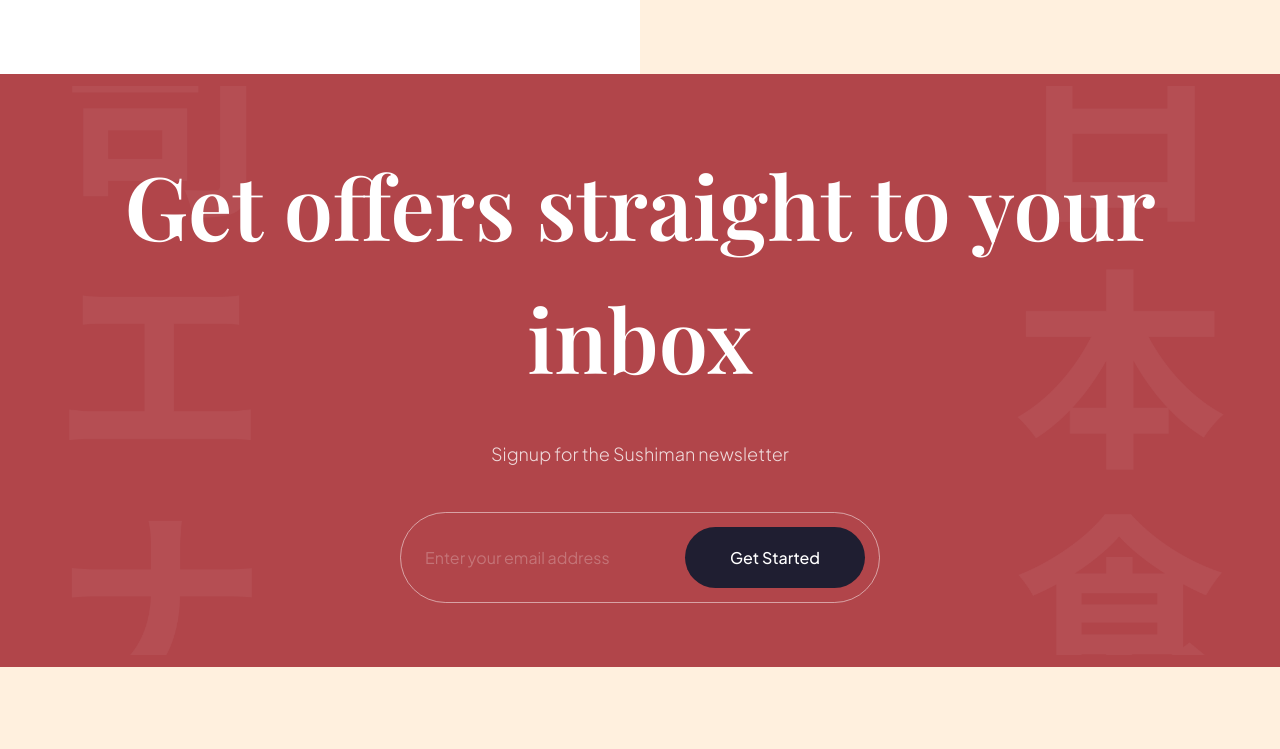
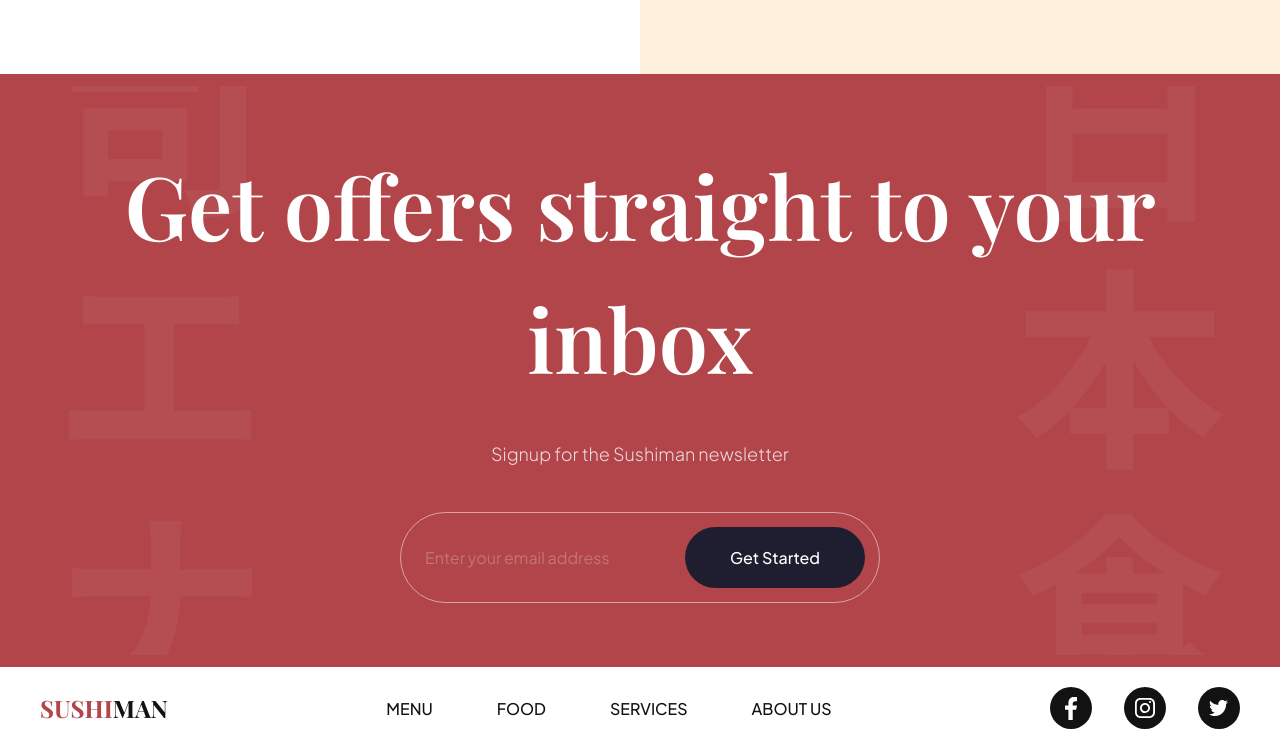
Before and after one commit to SwapnilBhattacharya05/sushi_landing_page, a website built with Vite: page index.html in a window 1280 px wide. Shown: the part 3624-4373 px from the top of the page. Before the commit the page ends 4291 px from the top, so only its background shows below. Built offline with nearby package versions, Linux system fonts and the light colour scheme.

Commit message:
Create footer

```diff
--- a/css/sections/footer.css
+++ b/css/sections/footer.css
@@ -0,0 +1,59 @@
+.footer {
+  width: 100%;
+  padding: 20px 40px;
+  background: var(--color-white);
+  flex-wrap: wrap;
+  gap: 20px;
+  overflow: hidden;
+}
+
+.footer__logo {
+  font-size: 24px;
+  font-weight: bold;
+  font-family: var(--playfair-display);
+  text-transform: uppercase;
+  color: var(--secondary-color);
+  cursor: pointer;
+}
+
+.footer__logo span {
+  color: var(--primary-color);
+}
+
+.footer ul {
+  list-style: none;
+  display: flex;
+  flex-wrap: wrap;
+  flex-direction: row;
+  gap: 64px;
+}
+
+.footer ul:last-child {
+  gap: 32px;
+}
+
+.footer__nav li {
+  font-size: 16px;
+  font-weight: 500;
+  font-family: var(--plus-jakarta-sans);
+  text-transform: uppercase;
+  color: var(--secondary-color);
+  cursor: pointer;
+}
+
+.footer__social li {
+  width: 42px;
+  height: 42px;
+  background-color: var(--secondary-color);
+  border-radius: 100%;
+  cursor: pointer;
+}
+
+.footer__social li a img {
+  display: flex;
+  align-items: center;
+  justify-content: center;
+  width: 100%;
+  height: 100%;
+  object-fit: contain;
+}
--- a/index.html
+++ b/index.html
@@ -316,6 +316,36 @@
     </div>
   </section>
 
+  <footer class="footer flex-between">
+    <h3 class="footer__logo"><span>Sushi</span>man</h3>
+
+    <ul class="footer__nav">
+      <li><a href="#menu">Menu</a></li>
+      <li><a href="#food">Food</a></li>
+      <li><a href="#services">Services</a></li>
+      <li><a href="#about-us">About Us</a></li>
+    </ul>
+
+    <ul class="footer__social">
+      <li class="flex-center">
+        <a href="https://www.facebook.com/swapnil.bhattacharya.39" target="_blank">
+          <img src="assets/facebook.svg" alt="facebook" />
+        </a>
+      </li>
+      <li class="flex-center">
+        <a href="https://www.instagram.com/iam___swapnil" target="_blank">
+          <img src="assets/instagram.svg" alt="instagram" />
+        </a>
+      </li>
+      <li class="flex-center">
+        <a href="https://x.com/zeltrax15" target="_blank">
+          <img src="assets/twitter.svg" alt="twitter" />
+        </a>
+      </li>
+
+    </ul>
+  </footer>
+
 
   <script src="js/script.js" type="module"></script>
 
```
